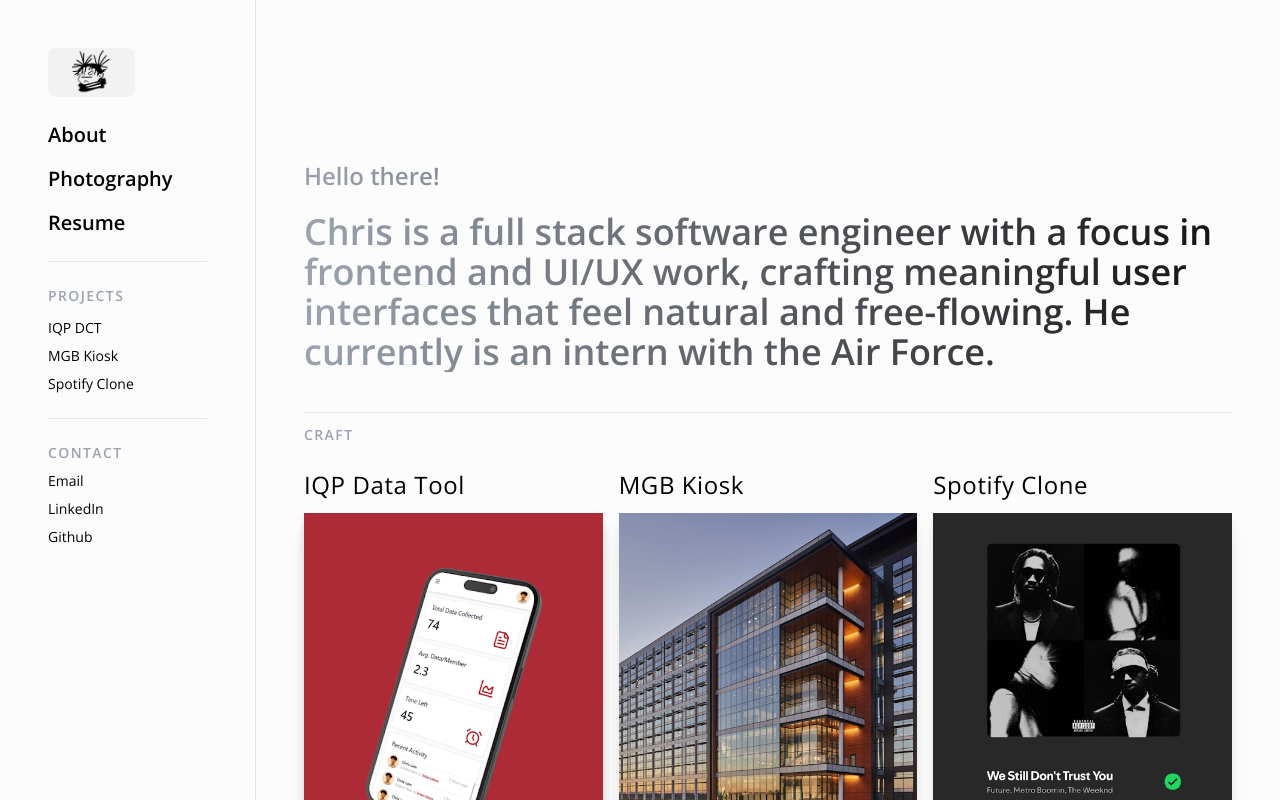
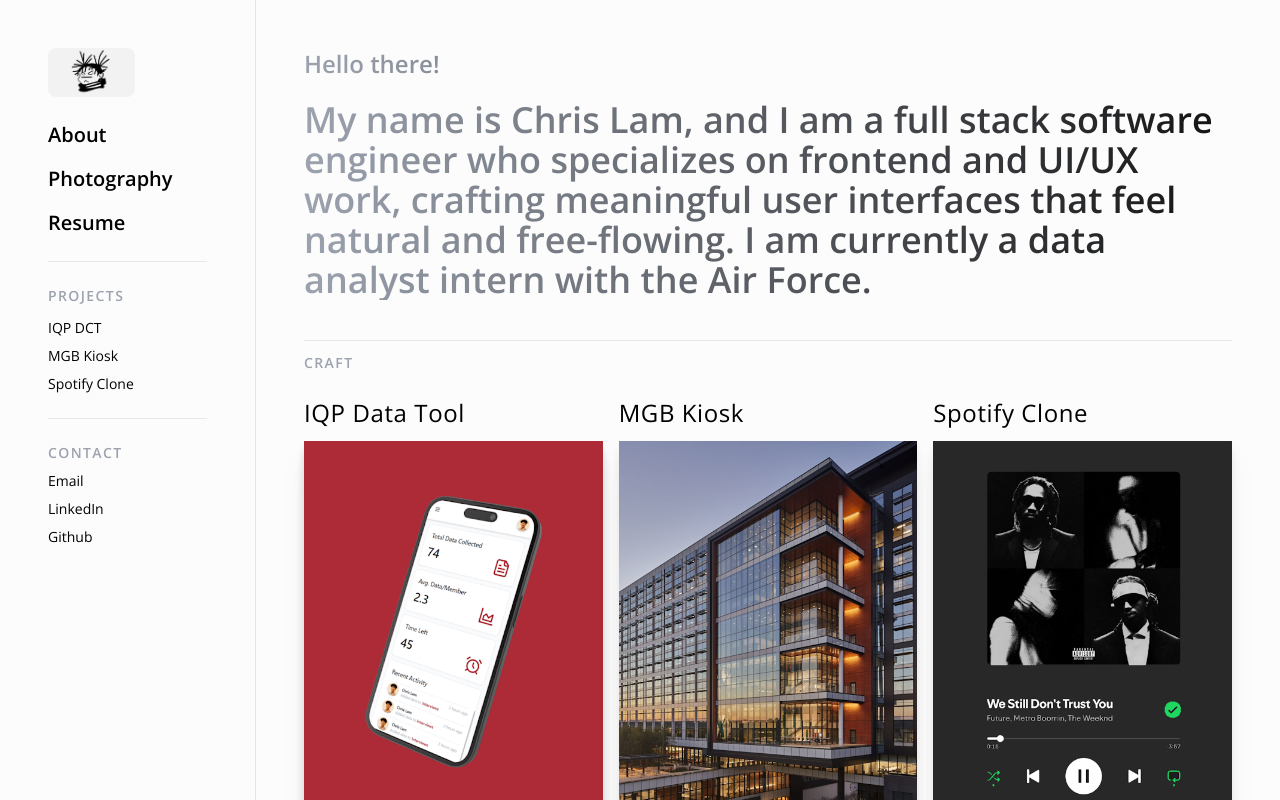
Before and after one commit to clam365/portfolio, a Next.js app: page / in a window 1280 px wide. Shown: the top 800 px of the page. Built offline with nearby package versions, Linux system fonts and the light colour scheme.

Commit message:
Changes done with margin bugs and others

```diff
--- a/app/about/page.tsx
+++ b/app/about/page.tsx
@@ -21,7 +21,7 @@
                 animate="visible"
                 variants={fadeUpVariants}
             >
-                <div className={" flex flex-col justify-center m-auto mt-28 lg:mt:0"}>
+                <div className={" flex flex-col justify-center m-auto mt-28 lg:mt-0"}>
                     <div className="p-12 md:p-20 lg:p-20 xl:p-44 lg:pt-10 xl:pt-16">
                         <Header/>
                         <InfoSection/>
--- a/app/components/LandingContent.tsx
+++ /dev/null
@@ -1,26 +0,0 @@
-import Footer from "@/app/components/Footer";
-import ProjectSection2 from "@/app/components/ProjectSection2";
-
-
-export default function LandingContent() {
-    return (
-
-        <div className={"p-10 lg:p-12 pt-0 xl:pt-10 lg:pt-10 relative"}>
-            {/* Introduction */}
-            <div className={"text-transparent bg-clip-text bg-gradient-to-r from-gray-400 to-[#121212]"}>
-                <h1 className="font-semibold text-lg md:text-xl lg:text-2xl mb-5">
-                    Hello there!
-                </h1>
-                <p className="font-semibold text-2xl md:text-3xl  xl:text-4xl">
-                    Chris is a full stack software engineer with a focus in frontend and UI/UX work, crafting meaningful
-                    user interfaces that feel natural and free-flowing. He currently
-                    is an intern with the Air Force.
-                </p>
-            </div>
-            <hr className={"mt-10"}/>
-
-            <ProjectSection2/>
-            <Footer/>
-        </div>
-    );
-}
--- a/app/components/Sidebar.tsx
+++ b/app/components/Sidebar.tsx
@@ -14,15 +14,15 @@
                                    className="rounded-lg mb-4 items-center"/>
                         </Link>
                     </div>
-                    <div className="flex items-center justify-end">
+                    <div className="flex items-center justify-end gap-3">
                         <Link href="/about">
-                            <h1 className="font-semibold text-md mb-4 hover:text-gray-400 transition mr-5">About</h1>
+                            <h1 className="font-semibold text-md mb-4 hover:text-gray-400 transition">About</h1>
                         </Link>
                         <Link href="/photography">
-                            <h1 className="font-semibold text-md mb-4 hover:text-gray-400 transition mr-5">Photos</h1>
+                            <h1 className="font-semibold text-md mb-4 hover:text-gray-400 transition">Photos</h1>
                         </Link>
                         <a href="/resume.pdf" target="_blank" rel="opener referrer"
-                           className="font-semibold text-md mb-4 hover:text-gray-400 transition mr-5">Resume</a>
+                           className="font-semibold text-md mb-4 hover:text-gray-400 transition ">Resume</a>
                     </div>
                 </div>
             </div>
--- a/app/iqpDCT/page.tsx
+++ b/app/iqpDCT/page.tsx
@@ -25,7 +25,7 @@
                 animate="visible"
                 variants={fadeUpVariants}
             >
-                <div className={" flex flex-col justify-center m-auto mt-28 lg:mt:0"}>
+                <div className={" flex flex-col justify-center m-auto mt-28 lg:mt-0"}>
                     <Image src={"/dctMockup.png"} alt={"DCT"} width={1280} height={720}
                            className={" m-auto drop-shadow-2xl"}/>
                     <div className="p-12 md:p-20 lg:p-44 xl:p-60 lg:pt-10 xl:pt-16">
--- a/app/mgb-kiosk/page.tsx
+++ b/app/mgb-kiosk/page.tsx
@@ -24,7 +24,7 @@
                 animate="visible"
                 variants={fadeUpVariants}
             >
-                <div className={" flex flex-col justify-center m-auto mt-28 lg:mt:0"}>
+                <div className={" flex flex-col justify-center m-auto mt-28 lg:mt-0"}>
                     <Image src={"/mgbKiosk.jpg"} alt={"DCT"} width={1280} height={720}
                            className={" m-auto drop-shadow-2xl w-screen"}/>
                     <div className="p-12 md:p-20 lg:p-44 xl:p-60 lg:pt-10 xl:pt-16">
--- a/app/page.tsx
+++ b/app/page.tsx
@@ -19,7 +19,7 @@
                 animate="visible"
                 variants={fadeUpVariants}
             >
-                <div className={" flex flex-col justify-center m-auto mt-28 lg:mt:0"}>
+                <div className={" flex flex-col justify-center m-auto mt-28 lg:mt-0"}>
                     <div className={"p-10  lg:p-12 "}>
                         {/* Introduction */}
                         <div className={"text-transparent bg-clip-text bg-gradient-to-r from-gray-400 to-[#121212]"}>
@@ -27,10 +27,8 @@
                                 Hello there!
                             </h1>
                             <p className="font-semibold text-2xl md:text-3xl  xl:text-4xl">
-                                Chris is a full stack software engineer with a focus in frontend and UI/UX work,
-                                crafting meaningful
-                                user interfaces that feel natural and free-flowing. He currently
-                                is an intern with the Air Force.
+                                My name is Chris Lam, and I am a full stack software engineer who specializes on frontend and UI/UX work, crafting meaningful
+                                user interfaces that feel natural and free-flowing. I am currently a data analyst intern with the Air Force.
                             </p>
                         </div>
                         <hr className={"mt-10"}/>
--- a/app/photography/page.tsx
+++ b/app/photography/page.tsx
@@ -18,8 +18,8 @@
                 animate="visible"
                 variants={fadeUpVariants}
             >
-                <div className={"mt-28 lg:mt:0"}>
-                    <h1 className="font-bold text-4xl text-neutral-700 text-center">PHOTOGRAPHY</h1>
+                <div className={"mt-28 lg:mt-0"}>
+                    <h1 className="font-bold text-4xl text-neutral-700 text-center lg:text-left">PHOTOGRAPHY</h1>
                     <p className="mt-6 mb-16 text-gray-400 text-center lg:text-left">
                         I like to take photos everywhere I travel to embody the beauty of the world. I am traveling next
                         to Kyoto, Japan soon to study abroad!
--- a/app/spotify-clone/page.tsx
+++ b/app/spotify-clone/page.tsx
@@ -25,7 +25,7 @@
                 animate="visible"
                 variants={fadeUpVariants}
             >
-                <div className={" flex flex-col justify-center m-auto mt-28 lg:mt:0"}>
+                <div className={" flex flex-col justify-center m-auto mt-28 lg:mt-0"}>
                     <Image src={"/spotify/spotifyHome.jpg"} alt={"spotify"} width={1280} height={720}
                            className={" m-auto drop-shadow-2xl w-screen"}/>
                     <div className="p-12 md:p-20 lg:p-44 xl:p-60 lg:pt-10 xl:pt-16">
```
